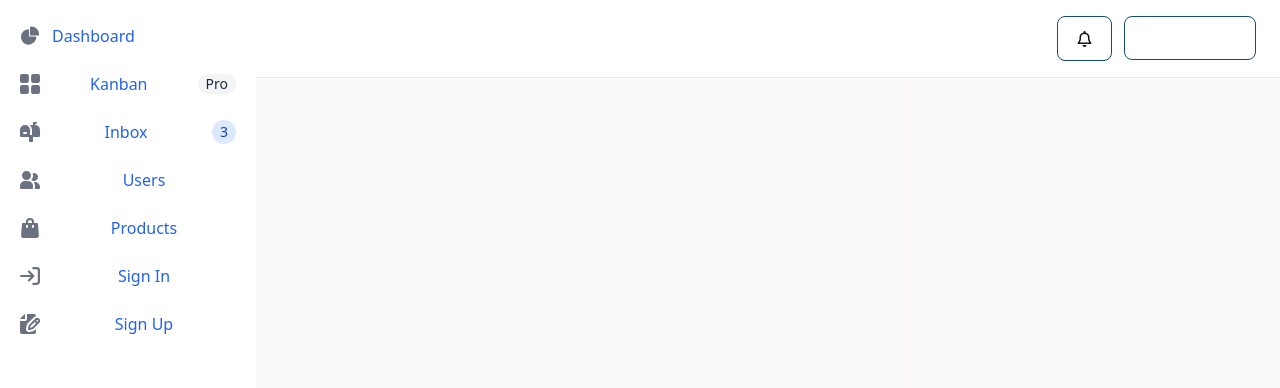
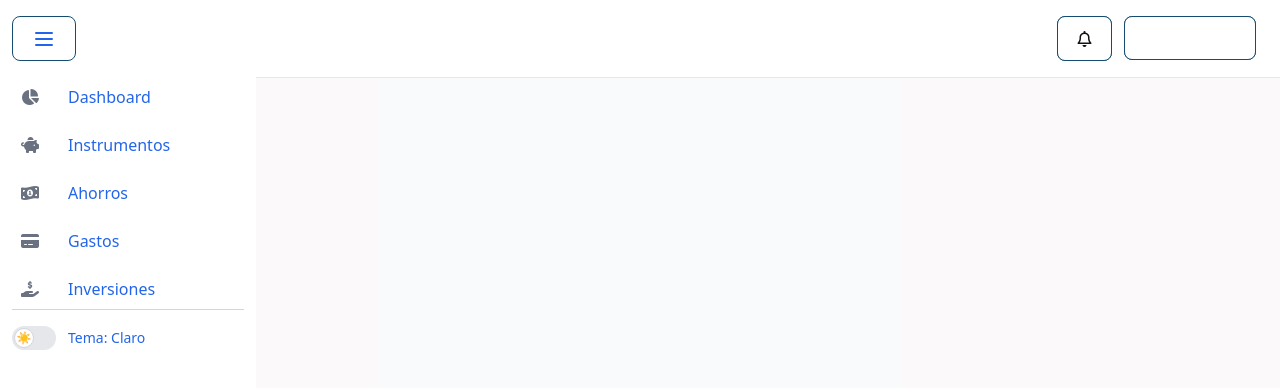
Before and after one commit to escalandres/dinex_frontend, a React (Vite) app: page /dinex in a window 1280 px wide. Shown: the top 388 px of the page. Built offline with nearby package versions, Linux system fonts and the light colour scheme.

Commit message:
style: change a and span tags colors and styles, change oauth button styles, include theme toggle button

```diff
--- a/package.json
+++ b/package.json
@@ -10,6 +10,7 @@
     "preview": "vite preview"
   },
   "dependencies": {
+    "@material-tailwind/react": "^2.1.10",
     "@react-oauth/google": "^0.12.2",
     "@tailwindcss/vite": "^4.1.12",
     "jwt-decode": "^4.0.0",
--- a/src/App.css
+++ b/src/App.css
@@ -1,3 +1,10 @@
+/* :root {
+
+  --blue: #2365EA;
+  --blue-hover: #1e54b7;
+  --blue-active: #1a4a9e;
+} */
+
 #root {
   max-width: 100%;
   margin: 0 auto;
@@ -21,6 +28,7 @@
 .dark-button{
   background-color: light-dark(#fff, #2A313C);
   border: 1px solid light-dark(#154D71, #2A313C);
+  color: light-dark(var(--blue), #909aa1);
 }
 
 .dark-button:hover{
@@ -37,8 +45,12 @@
   border-color: light-dark(#0E3A57, #1E293B);
 }
 
-nav > a {
-  color: white;
+.element a, .element span {
+  color: light-dark(var(--blue), #fff);
+}
+
+.element a:hover, .element span:hover {
+  color: light-dark(#fff, #ecebeb);
 }
 
 .menu-a {
--- a/src/pages/dinex/components/Navbar.jsx
+++ b/src/pages/dinex/components/Navbar.jsx
@@ -1,6 +1,4 @@
 
-import { ThemeToggle } from "./ThemeToggle";
-import { Sidebar } from "./Sidebar";
 import { UserMenu } from "./UserMenu";
 import { Notification } from "./Notification";
 export const Navbar = () => {
@@ -8,7 +6,7 @@ export const Navbar = () => {
     return (
         <nav className="bg-white dark:bg-[#191D21] fixed w-full z-20 top-0 start-0 border-b border-gray-200 dark:border-gray-600">
             <div className="max-w-screen-xl flex flex-wrap items-center justify-between mx-auto p-4">
-                <div class="flex md:order-2 space-x-3 md:space-x-0 rtl:space-x-reverse">
+                <div class="flex md:order-2 space-x-3 md:space-x-0 rtl:space-x-reverse ml-auto">
                     <Notification />
                     <UserMenu />
                     <button data-collapse-toggle="navbar-sticky" type="button" class="inline-flex items-center p-2 w-10 h-10 justify-center text-sm text-gray-500 rounded-lg md:hidden hover:bg-gray-100 focus:outline-none focus:ring-2 focus:ring-gray-200 dark:text-gray-400 dark:hover:bg-gray-700 dark:focus:ring-gray-600" aria-controls="navbar-sticky" aria-expanded="false">
@@ -17,6 +15,10 @@ export const Navbar = () => {
                             <path stroke="currentColor" stroke-linecap="round" stroke-linejoin="round" stroke-width="2" d="M1 1h15M1 7h15M1 13h15"/>
                         </svg>
                     </button>
+                </div>
+                <div class="absolute right-4 top-4 flex space-x-3">
+                    <Notification />
+                    <UserMenu />
                 </div>
                 <div class="items-center justify-between hidden w-full md:flex md:w-auto md:order-1" id="navbar-sticky">
                     {/* <ul class="flex flex-col p-4 md:p-0 mt-4 font-medium border border-gray-100 rounded-lg bg-gray-50 md:space-x-8 rtl:space-x-reverse md:flex-row md:mt-0 md:border-0 md:bg-white dark:bg-gray-800 md:dark:bg-gray-900 dark:border-gray-700">
--- a/src/pages/dinex/components/Sidebar.jsx
+++ b/src/pages/dinex/components/Sidebar.jsx
@@ -1,8 +1,27 @@
+import { useState, useEffect } from "react";
+
+export const Sidebar = () => {
+
+    const [isDark, setIsDark] = useState(false);
+
+    useEffect(() => {
+        const savedTheme = localStorage.getItem('theme');
+        if (savedTheme === 'dark') {
+            setIsDark(true);
+            document.documentElement.classList.add('dark');
+        }
+        }, []);
+
+        const toggleTheme = () => {
+        const newTheme = !isDark ? 'dark' : 'light';
+        setIsDark(!isDark);
+        document.documentElement.classList.toggle('dark', newTheme === 'dark');
+        localStorage.setItem('theme', newTheme);
+        };
 
 
-export const Sidebar = () => {
     return (
-        <div className="">
+        <div className="element">
             <button data-drawer-target="default-sidebar" data-drawer-toggle="default-sidebar" aria-controls="default-sidebar" type="button" className="inline-flex items-center p-2 mt-2 ms-3 text-sm text-gray-500 rounded-lg sm:hidden hover:bg-gray-100 focus:outline-none focus:ring-2 focus:ring-gray-200 dark:text-gray-400 dark:hover:bg-gray-700 dark:focus:ring-gray-600">
             <span className="sr-only">Open sidebar</span>
             <svg className="w-6 h-6" aria-hidden="true" fill="currentColor" viewBox="0 0 20 20" xmlns="http://www.w3.org/2000/svg">
@@ -12,22 +31,77 @@ export const Sidebar = () => {
 
             <aside id="default-sidebar" className="fixed top-0 left-0 z-40 w-64 h-screen transition-transform -translate-x-full sm:translate-x-0" aria-label="Sidebar">
             <div className="h-full px-3 py-4 overflow-y-auto bg-white dark:bg-[#242A2E]">
+                <div className="flex justify-start mb-4">
+                    <button
+                        type="button"
+                        className="inline-flex items-center justify-center p-2 rounded-md dark-button"
+                    >
+                        <svg
+                        className="w-6 h-6"
+                        fill="none"
+                        stroke="currentColor"
+                        viewBox="0 0 24 24"
+                        xmlns="http://www.w3.org/2000/svg"
+                        >
+                        <path
+                            strokeLinecap="round"
+                            strokeLinejoin="round"
+                            strokeWidth={2}
+                            d="M4 6h16M4 12h16M4 18h16"
+                        />
+                        </svg>
+                    </button>
+                </div>
                 <ul className="space-y-2 font-medium">
                     <li>
-                        <a href="#" className="flex items-center p-2 text-gray-900 rounded-lg dark:text-white hover:bg-gray-100 dark:hover:bg-gray-700 group">
-                        <svg className="w-5 h-5 text-gray-500 transition duration-75 dark:text-gray-400 group-hover:text-gray-900 dark:group-hover:text-white" aria-hidden="true" xmlns="http://www.w3.org/2000/svg" fill="currentColor" viewBox="0 0 22 21">
-                            <path d="M16.975 11H10V4.025a1 1 0 0 0-1.066-.998 8.5 8.5 0 1 0 9.039 9.039.999.999 0 0 0-1-1.066h.002Z"/>
-                            <path d="M12.5 0c-.157 0-.311.01-.565.027A1 1 0 0 0 11 1.02V10h8.975a1 1 0 0 0 1-.935c.013-.188.028-.374.028-.565A8.51 8.51 0 0 0 12.5 0Z"/>
-                        </svg>
-                        <span className="ms-3">Dashboard</span>
+                        <a href="#" className="flex items-center gap-7 p-2 text-gray-900 rounded-lg dark:text-white hover:bg-gray-100 dark:hover:bg-gray-700 group">
+                        <span className="flex items-center justify-center w-5 h-5">
+                            <i className="fa-solid fa-chart-pie text-gray-500 transition duration-75 dark:text-gray-400 group-hover:text-gray-900 dark:group-hover:text-white"></i>
+                        </span>
+                        <span className="text-l font-medium">Dashboard</span>
                         </a>
                     </li>
                     <li>
+                        <a href="#" className="flex items-center gap-7 p-2 text-gray-900 rounded-lg dark:text-white hover:bg-gray-100 dark:hover:bg-gray-700 group">
+                        <span className="flex items-center justify-center w-5 h-5">
+                            <i className="fa-solid fa-piggy-bank text-gray-500 transition duration-75 dark:text-gray-400 group-hover:text-gray-900 dark:group-hover:text-white"></i>
+                        </span>
+                        <span className="text-l font-medium">Instrumentos</span>
+                        </a>
+                    </li>
+                    <li>
+                        <a href="#" className="flex items-center gap-7 p-2 text-gray-900 rounded-lg dark:text-white hover:bg-gray-100 dark:hover:bg-gray-700 group">
+                        <span className="flex items-center justify-center w-5 h-5">
+                            <i className="fa-solid fa-money-bill-1-wave text-gray-500 transition duration-75 dark:text-gray-400 group-hover:text-gray-900 dark:group-hover:text-white"></i>
+                        </span>
+                        <span className="text-l font-medium">Ahorros</span>
+                        </a>
+                    </li>
+                    <li>
+                        <a href="#" className="flex items-center gap-7 p-2 text-gray-900 rounded-lg dark:text-white hover:bg-gray-100 dark:hover:bg-gray-700 group">
+                        <span className="flex items-center justify-center w-5 h-5">
+                            <i className="fa-solid fa-credit-card text-gray-500 transition duration-75 dark:text-gray-400 group-hover:text-gray-900 dark:group-hover:text-white"></i>
+                        </span>
+                        <span className="text-l font-medium">Gastos</span>
+                        </a>
+                    </li>
+                    <li>
+                        <a
+                            href="#"
+                            className="flex items-center gap-7 p-2 text-gray-900 rounded-lg dark:text-white hover:bg-gray-100 dark:hover:bg-gray-700 group"
+                            >
+                            <span className="flex items-center justify-center w-5 h-5">
+                                <i className="fa-solid fa-hand-holding-dollar text-gray-500 transition duration-75 dark:text-gray-400 group-hover:text-gray-900 dark:group-hover:text-white"></i>
+                            </span>
+                            <span className="text-l font-medium">Inversiones</span>
+                            </a>
+                    </li>
+                    {/* <li>
                         <a href="#" className="flex items-center p-2 text-gray-900 rounded-lg dark:text-white hover:bg-gray-100 dark:hover:bg-gray-700 group">
                         <svg className="shrink-0 w-5 h-5 text-gray-500 transition duration-75 dark:text-gray-400 group-hover:text-gray-900 dark:group-hover:text-white" aria-hidden="true" xmlns="http://www.w3.org/2000/svg" fill="currentColor" viewBox="0 0 18 18">
                             <path d="M6.143 0H1.857A1.857 1.857 0 0 0 0 1.857v4.286C0 7.169.831 8 1.857 8h4.286A1.857 1.857 0 0 0 8 6.143V1.857A1.857 1.857 0 0 0 6.143 0Zm10 0h-4.286A1.857 1.857 0 0 0 10 1.857v4.286C10 7.169 10.831 8 11.857 8h4.286A1.857 1.857 0 0 0 18 6.143V1.857A1.857 1.857 0 0 0 16.143 0Zm-10 10H1.857A1.857 1.857 0 0 0 0 11.857v4.286C0 17.169.831 18 1.857 18h4.286A1.857 1.857 0 0 0 8 16.143v-4.286A1.857 1.857 0 0 0 6.143 10Zm10 0h-4.286A1.857 1.857 0 0 0 10 11.857v4.286c0 1.026.831 1.857 1.857 1.857h4.286A1.857 1.857 0 0 0 18 16.143v-4.286A1.857 1.857 0 0 0 16.143 10Z"/>
                         </svg>
-                        <span className="flex-1 ms-3 whitespace-nowrap">Kanban</span>
+                        <span className="flex-1 ms-3 whitespace-nowrap">Ahorros</span>
                         <span className="inline-flex items-center justify-center px-2 ms-3 text-sm font-medium text-gray-800 bg-gray-100 rounded-full dark:bg-gray-700 dark:text-gray-300">Pro</span>
                         </a>
                     </li>
@@ -36,45 +110,33 @@ export const Sidebar = () => {
                         <svg className="shrink-0 w-5 h-5 text-gray-500 transition duration-75 dark:text-gray-400 group-hover:text-gray-900 dark:group-hover:text-white" aria-hidden="true" xmlns="http://www.w3.org/2000/svg" fill="currentColor" viewBox="0 0 20 20">
                             <path d="m17.418 3.623-.018-.008a6.713 6.713 0 0 0-2.4-.569V2h1a1 1 0 1 0 0-2h-2a1 1 0 0 0-1 1v2H9.89A6.977 6.977 0 0 1 12 8v5h-2V8A5 5 0 1 0 0 8v6a1 1 0 0 0 1 1h8v4a1 1 0 0 0 1 1h2a1 1 0 0 0 1-1v-4h6a1 1 0 0 0 1-1V8a5 5 0 0 0-2.582-4.377ZM6 12H4a1 1 0 0 1 0-2h2a1 1 0 0 1 0 2Z"/>
                         </svg>
-                        <span className="flex-1 ms-3 whitespace-nowrap">Inbox</span>
+                        <span className="flex-1 ms-3 whitespace-nowrap">Gastos</span>
                         <span className="inline-flex items-center justify-center w-3 h-3 p-3 ms-3 text-sm font-medium text-blue-800 bg-blue-100 rounded-full dark:bg-blue-900 dark:text-blue-300">3</span>
                         </a>
-                    </li>
-                    <li>
-                        <a href="#" className="flex items-center p-2 text-gray-900 rounded-lg dark:text-white hover:bg-gray-100 dark:hover:bg-gray-700 group">
-                        <svg className="shrink-0 w-5 h-5 text-gray-500 transition duration-75 dark:text-gray-400 group-hover:text-gray-900 dark:group-hover:text-white" aria-hidden="true" xmlns="http://www.w3.org/2000/svg" fill="currentColor" viewBox="0 0 20 18">
-                            <path d="M14 2a3.963 3.963 0 0 0-1.4.267 6.439 6.439 0 0 1-1.331 6.638A4 4 0 1 0 14 2Zm1 9h-1.264A6.957 6.957 0 0 1 15 15v2a2.97 2.97 0 0 1-.184 1H19a1 1 0 0 0 1-1v-1a5.006 5.006 0 0 0-5-5ZM6.5 9a4.5 4.5 0 1 0 0-9 4.5 4.5 0 0 0 0 9ZM8 10H5a5.006 5.006 0 0 0-5 5v2a1 1 0 0 0 1 1h11a1 1 0 0 0 1-1v-2a5.006 5.006 0 0 0-5-5Z"/>
-                        </svg>
-                        <span className="flex-1 ms-3 whitespace-nowrap">Users</span>
-                        </a>
-                    </li>
-                    <li>
-                        <a href="#" className="flex items-center p-2 text-gray-900 rounded-lg dark:text-white hover:bg-gray-100 dark:hover:bg-gray-700 group">
-                        <svg className="shrink-0 w-5 h-5 text-gray-500 transition duration-75 dark:text-gray-400 group-hover:text-gray-900 dark:group-hover:text-white" aria-hidden="true" xmlns="http://www.w3.org/2000/svg" fill="currentColor" viewBox="0 0 18 20">
-                            <path d="M17 5.923A1 1 0 0 0 16 5h-3V4a4 4 0 1 0-8 0v1H2a1 1 0 0 0-1 .923L.086 17.846A2 2 0 0 0 2.08 20h13.84a2 2 0 0 0 1.994-2.153L17 5.923ZM7 9a1 1 0 0 1-2 0V7h2v2Zm0-5a2 2 0 1 1 4 0v1H7V4Zm6 5a1 1 0 1 1-2 0V7h2v2Z"/>
-                        </svg>
-                        <span className="flex-1 ms-3 whitespace-nowrap">Products</span>
-                        </a>
-                    </li>
-                    <li>
-                        <a href="#" className="flex items-center p-2 text-gray-900 rounded-lg dark:text-white hover:bg-gray-100 dark:hover:bg-gray-700 group">
-                        <svg className="shrink-0 w-5 h-5 text-gray-500 transition duration-75 dark:text-gray-400 group-hover:text-gray-900 dark:group-hover:text-white" aria-hidden="true" xmlns="http://www.w3.org/2000/svg" fill="none" viewBox="0 0 18 16">
-                            <path stroke="currentColor" stroke-linecap="round" stroke-linejoin="round" stroke-width="2" d="M1 8h11m0 0L8 4m4 4-4 4m4-11h3a2 2 0 0 1 2 2v10a2 2 0 0 1-2 2h-3"/>
-                        </svg>
-                        <span className="flex-1 ms-3 whitespace-nowrap">Sign In</span>
-                        </a>
-                    </li>
-                    <li>
-                        <a href="#" className="flex items-center p-2 text-gray-900 rounded-lg dark:text-white hover:bg-gray-100 dark:hover:bg-gray-700 group">
-                        <svg className="shrink-0 w-5 h-5 text-gray-500 transition duration-75 dark:text-gray-400 group-hover:text-gray-900 dark:group-hover:text-white" aria-hidden="true" xmlns="http://www.w3.org/2000/svg" fill="currentColor" viewBox="0 0 20 20">
-                            <path d="M5 5V.13a2.96 2.96 0 0 0-1.293.749L.879 3.707A2.96 2.96 0 0 0 .13 5H5Z"/>
-                            <path d="M6.737 11.061a2.961 2.961 0 0 1 .81-1.515l6.117-6.116A4.839 4.839 0 0 1 16 2.141V2a1.97 1.97 0 0 0-1.933-2H7v5a2 2 0 0 1-2 2H0v11a1.969 1.969 0 0 0 1.933 2h12.134A1.97 1.97 0 0 0 16 18v-3.093l-1.546 1.546c-.413.413-.94.695-1.513.81l-3.4.679a2.947 2.947 0 0 1-1.85-.227 2.96 2.96 0 0 1-1.635-3.257l.681-3.397Z"/>
-                            <path d="M8.961 16a.93.93 0 0 0 .189-.019l3.4-.679a.961.961 0 0 0 .49-.263l6.118-6.117a2.884 2.884 0 0 0-4.079-4.078l-6.117 6.117a.96.96 0 0 0-.263.491l-.679 3.4A.961.961 0 0 0 8.961 16Zm7.477-9.8a.958.958 0 0 1 .68-.281.961.961 0 0 1 .682 1.644l-.315.315-1.36-1.36.313-.318Zm-5.911 5.911 4.236-4.236 1.359 1.359-4.236 4.237-1.7.339.341-1.699Z"/>
-                        </svg>
-                        <span className="flex-1 ms-3 whitespace-nowrap">Sign Up</span>
-                        </a>
-                    </li>
+                    </li> */}
                 </ul>
+                <hr className="flex-1 border-gray-300 dark:border-gray-600" />
+                <div className="flex items-center gap-4 mt-4">
+                    <label className="inline-flex items-center cursor-pointer">
+                        <input
+                            type="checkbox"
+                            checked={isDark}
+                            onChange={toggleTheme}
+                            className="sr-only"
+                        />
+                        <div className="relative w-11 h-6 bg-gray-200 rounded-full dark:bg-gray-700 transition-colors duration-300 ease-in-out">
+                            {/* Thumb con ícono dentro */}
+                            <div
+                            className={`absolute top-[2px] left-[2px] w-5 h-5 bg-white border border-gray-300 rounded-full flex items-center justify-center text-xs transition-all duration-300 ease-in-out ${
+                                isDark ? 'translate-x-full' : ''
+                            } dark:border-gray-600`}
+                            >
+                            {isDark ? <span className="text-white">🌙</span> : <span className="text-yellow-500">☀️</span>}
+                            </div>
+                        </div>
+                        <span className="ms-3 text-sm font-medium text-gray-900 dark:text-gray-300">Tema: Claro</span>
+                    </label>
+                </div>
             </div>
             </aside>
         </div>
--- a/src/pages/dinex/components/UserMenu.jsx
+++ b/src/pages/dinex/components/UserMenu.jsx
@@ -36,11 +36,12 @@ export const UserMenu = () => {
                 aria-labelledby="dropdownInformationButton"
                 >
                 <div className="px-4 py-3 text-sm text-gray-900 dark:text-white">
-
-                    <div class="relative w-10 h-10 mb-2 overflow-hidden bg-gray-100 rounded-full dark:bg-gray-600">
-                        <svg class="absolute w-12 h-12 text-gray-400 -left-1" fill="currentColor" viewBox="0 0 20 20" xmlns="http://www.w3.org/2000/svg"><path fill-rule="evenodd" d="M10 9a3 3 0 100-6 3 3 0 000 6zm-7 9a7 7 0 1114 0H3z" clip-rule="evenodd"></path></svg>
+                    <div className="flex items-center space-x-8 mb-2">
+                        <div className="relative w-10 h-10 mb-2 overflow-hidden bg-gray-100 rounded-full dark:bg-gray-600">
+                            <svg className="absolute w-12 h-12 text-gray-400 -left-1" fill="currentColor" viewBox="0 0 20 20" xmlns="http://www.w3.org/2000/svg"><path fill-rule="evenodd" d="M10 9a3 3 0 100-6 3 3 0 000 6zm-7 9a7 7 0 1114 0H3z" clip-rule="evenodd"></path></svg>
+                        </div>
+                        <span class="bg-green-500 font-bold text-white text-center py-1 px-2 text-xs rounded-full">Pro</span>
                     </div>
-
                     <div className="font-medium truncate">name@flowbite.com</div>
                 </div>
                 <ul className="py-2 text-sm text-gray-700 dark:text-gray-200">
--- a/src/pages/login/Login.jsx
+++ b/src/pages/login/Login.jsx
@@ -60,7 +60,7 @@ const Login = () => {
                             <p className="">¿No tienes una cuenta? <a href="/registro" className="">Regístrate gratis</a></p>
                         </div>
                     </div>
-                    <div className="grid grid-cols-3 gap-x-3">
+                    <div className="grid grid-cols-2 gap-x-3">
                         <GoogleAuth oauthClass="dark-button" />
                         <GitHubAuth oauthClass="dark-button" />
                     </div>
--- a/src/pages/login/SignUp.jsx
+++ b/src/pages/login/SignUp.jsx
@@ -70,7 +70,7 @@ const SignUp = () => {
                             <p className="">¿Ya tienes una cuenta? <a href="/login" className="font-medium text-indigo-600 hover:text-indigo-500">Iniciar sesion</a></p>
                         </div>
                     </div>
-                    <div className="grid grid-cols-3 gap-x-3">
+                    <div className="grid grid-cols-2 gap-x-3">
                         <GoogleAuth oauthClass="dark-button" />
                         <GitHubAuth oauthClass="dark-button" />
                     </div>
--- a/src/pages/login/components/auth/GoogleAuth.jsx
+++ b/src/pages/login/components/auth/GoogleAuth.jsx
@@ -52,7 +52,7 @@ const GoogleA = ({ oauthClass }) => {
     return (
             <button
                 onClick={() => login()}
-                className={`${oauthClass} h-10 flex items-center justify-center py-2.5 border-2 border-gray-100 rounded-lg hover:bg-gray-50 duration-150 active:bg-gray-100`}
+                className={`${oauthClass} h-10 flex items-center gap-x-3 justify-center py-2.5 border-2 border-gray-100 rounded-lg hover:bg-gray-50 duration-150 active:bg-gray-100`}
             >
                 <svg className="w-5 h-5" viewBox="0 0 48 48" fill="none" xmlns="http://www.w3.org/2000/svg">
                     <g clipPath="url(#clip0_17_40)">
@@ -67,6 +67,7 @@ const GoogleA = ({ oauthClass }) => {
                         </clipPath>
                     </defs>
                 </svg>
+                <span className="ml-3">Google</span>
             </button>
     );
 }
```
Also changed, not shown: src/pages/login/components/auth/GitHubAuth.jsx (+3 -18 lines), 1 other file (tests, documents, lock files or other folders).
